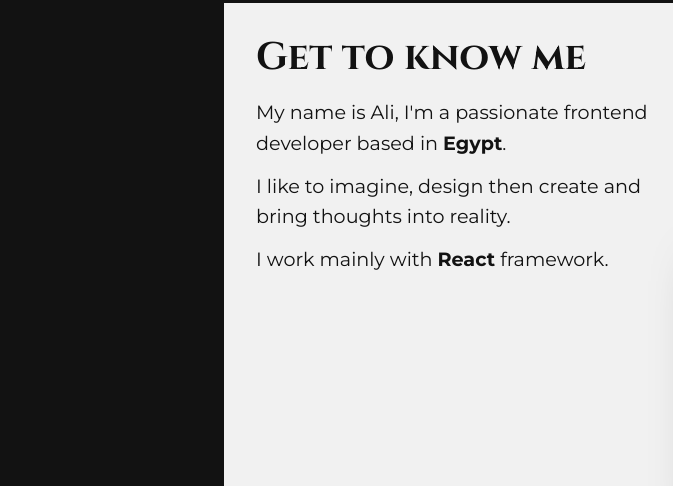
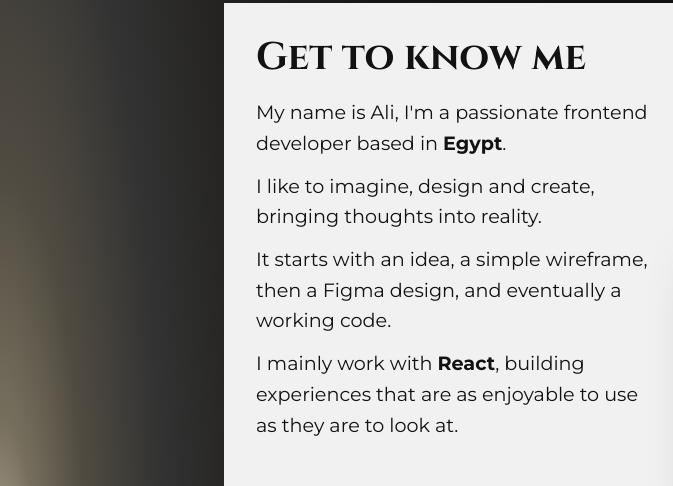
Before and after one commit to ali-abdelmotagally/My-Portfolio, a website: page index.html in a window 1280 px wide. Shown: the part 861-1347 px from the top of the page, 0-673 px from the left. Drawn offline with Linux system fonts and the light colour scheme; grey boxes are pictures that could not be loaded.

Commit message:
edited about and added gradient

```diff
--- a/index.html
+++ b/index.html
@@ -41,8 +41,9 @@
             <div class="text">
                 <h3>Get to know me</h3>
                 <p>My name is Ali, I'm a passionate frontend developer based in <strong>Egypt</strong>.</p>
-                <p>I like to imagine, design then create and bring thoughts into reality.</p>
-                <p>I work mainly with <strong>React</strong> framework.</p>
+                <p>I like to imagine, design and create, bringing thoughts into reality.</p>
+                <p>It starts with an idea, a simple wireframe, then a Figma design, and eventually a working code.</p>
+                <p>I mainly work with <strong>React</strong>, building experiences that are as enjoyable to use as they are to look at.</p>
             </div>
             <img class="about-img" src="./assets/Portrait.png" alt="Portrait of me">
         </div>
@@ -172,7 +173,7 @@
             target="_blank"
             rel="noopener noreferrer">
 
-            <!-- Replace this with your real project screenshot -->
+
             <img
                 class="project-cover"
                 src="./assets/weather app.png"
@@ -192,7 +193,7 @@
     <article class="project">
         <a class="project-link" href="#" target="_blank" rel="noopener noreferrer">
 
-            <!-- Replace this with your real project screenshot -->
+
             <img
                 class="project-cover"
                 src="./assets/project-three-preview.jpg"
@@ -212,7 +213,7 @@
     <article class="project">
         <a class="project-link" href="#" target="_blank" rel="noopener noreferrer">
 
-            <!-- Replace this with your real project screenshot -->
+
             <img
                 class="project-cover"
                 src="./assets/project-four-preview.jpg"
--- a/style.css
+++ b/style.css
@@ -1,6 +1,6 @@
 :root {
     --main-color: #f1f1f1;
-    --hover-color: beige;
+    --hover-color: #f5f5dc;
     --dark: #121212;
     --accent: #3b3226;
     --accent-bg: #eadfc8;
@@ -48,7 +48,17 @@ body {
     position: relative;
     isolation: isolate;
 
-    background: var(--dark);
+background:
+    radial-gradient(
+    ellipse 45% 100% at 0% 50%,
+    #b8ad97 0%,
+    #766e5d 7%,
+    #514c42 15%,
+    #333333 28%,
+    #22211f 45%,
+    #171615 70%,
+    #121212 100%
+);
     font-family: var(--text-font);
 }
 
@@ -386,10 +396,7 @@ body::before {
 
 
 /* projects */
-/*  PROJECT CAROUSEL */
 
-
-/* Carousel track */
 #projects {
     counter-reset: project;
 
@@ -400,7 +407,7 @@ body::before {
 
     gap: clamp(1rem, 2vw, 1.75rem);
 
-    width: 100dvw;
+    width: 100%;
     box-sizing: border-box;
 
     margin: 8rem 0 0 calc(50% - 50dvw);
@@ -442,7 +449,7 @@ body::before {
     display: none;
 }
 
-/* Individual project card */
+/*  project cards */
 #projects > .project {
     counter-increment: project;
 
@@ -502,7 +509,6 @@ body::before {
     -webkit-backdrop-filter: blur(12px);
 }
 
-/* Soft warm glow */
 #projects > .project::after {
     content: "";
 
@@ -524,7 +530,7 @@ body::before {
     pointer-events: none;
 }
 
-/* Clickable card surface */
+
 #projects > .project .project-link {
     position: relative;
     z-index: 2;
@@ -539,7 +545,7 @@ body::before {
     text-decoration: none;
 }
 
-/* Full-card project image */
+
 #projects > .project .project-cover {
     position: relative;
     inset: auto;
@@ -577,7 +583,7 @@ body::before {
         );
 }
 
-/* Text overlay */
+
 #projects > .project .project-meta {
     position: absolute;
     right: 0;
@@ -613,7 +619,7 @@ body::before {
         inset 0 1px 0 rgba(255, 255, 255, 0.22);
 }
 
-/* Card text */
+
 #projects > .project .project-kicker {
     display: block;
     margin-bottom: 0.75rem;
@@ -719,7 +725,7 @@ body::before {
     display: flex;
     gap: 0.45rem;
 
-    margin-top: 1rem;
+    margin: 0;
 }
 
 #projects > .project::scroll-marker {
@@ -735,13 +741,12 @@ body::before {
     cursor: pointer;
 
     transition:
-        transform 0.25s ease,
         background 0.25s ease;
 }
 
 #projects > .project::scroll-marker:target-current {
     background: var(--accent-bg);
-    transform: scale(1.45);
+
 }
 
 /* Mobile */
@@ -793,6 +798,7 @@ body::before {
 
 /* CV */
     .cv-container{
+        margin-top: 2rem;;
         display: flex;
         justify-content: center;
         align-items: center;
```
